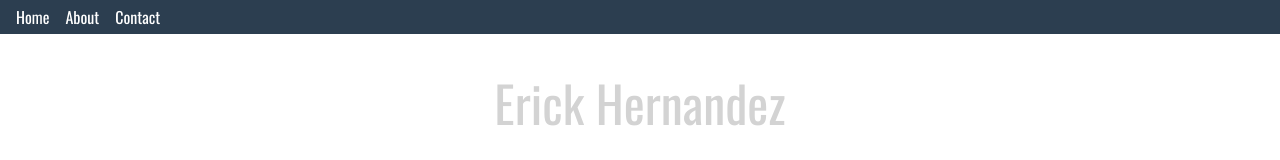
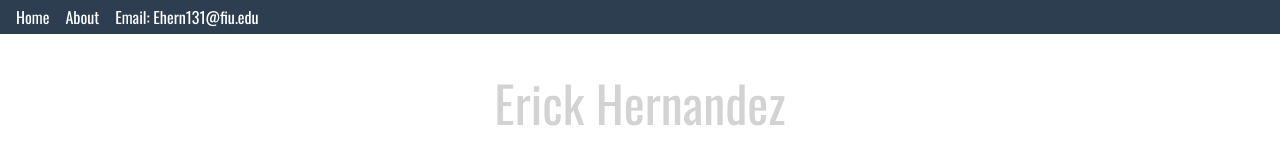
Before and after one commit to ehern131/ErickH-Portfolio, a plain HTML site: page public/index.html in a window 1280 px wide. Shown: the top 160 px of the page. Drawn offline with nearby package versions, Linux system fonts and the light colour scheme.

Commit message:
Portfolio Edits

```diff
--- a/public/index.html
+++ b/public/index.html
@@ -24,7 +24,7 @@
       <ul class="my-list">
         <li><a href="#">Home</a></li>
         <li><a href="#">About</a></li>
-        <li><a href="#">Contact</a></li>
+        <li><a href="#">Email: Ehern131@fiu.edu</a></li>
       </ul>
     </nav>
   </header>
```
Also changed, not shown: public/gradient .jpeg (deleted), public/work.jpeg (deleted), 2 other files.
